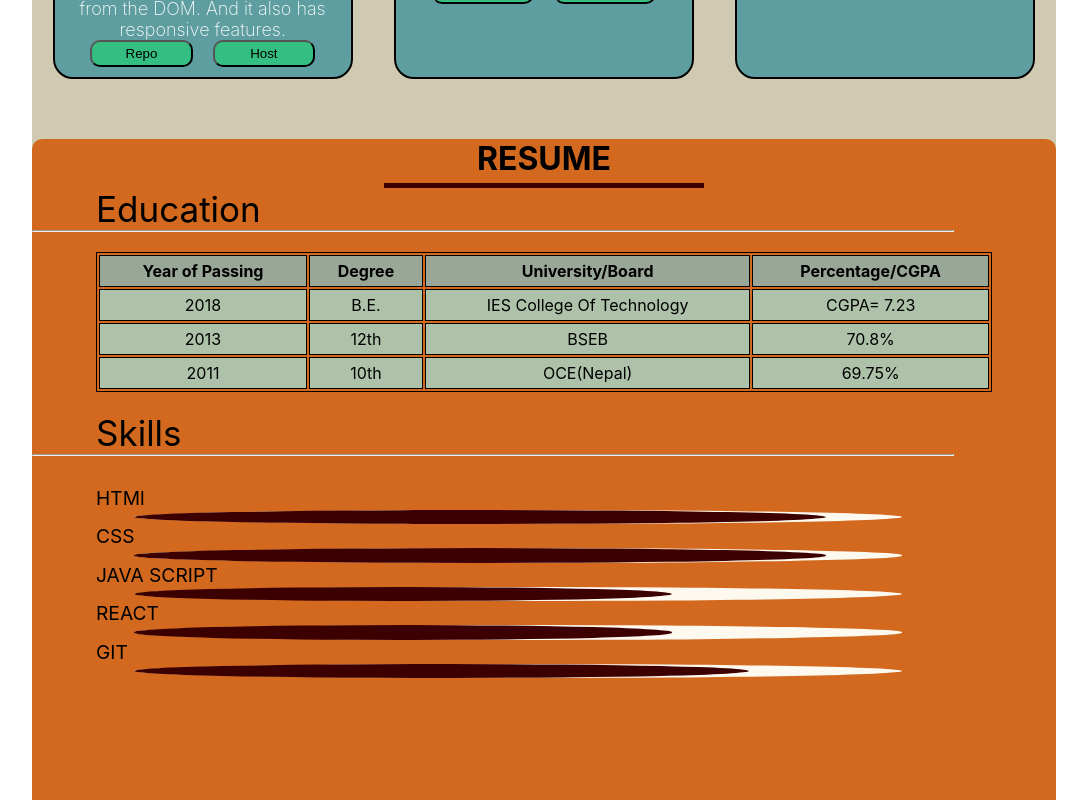
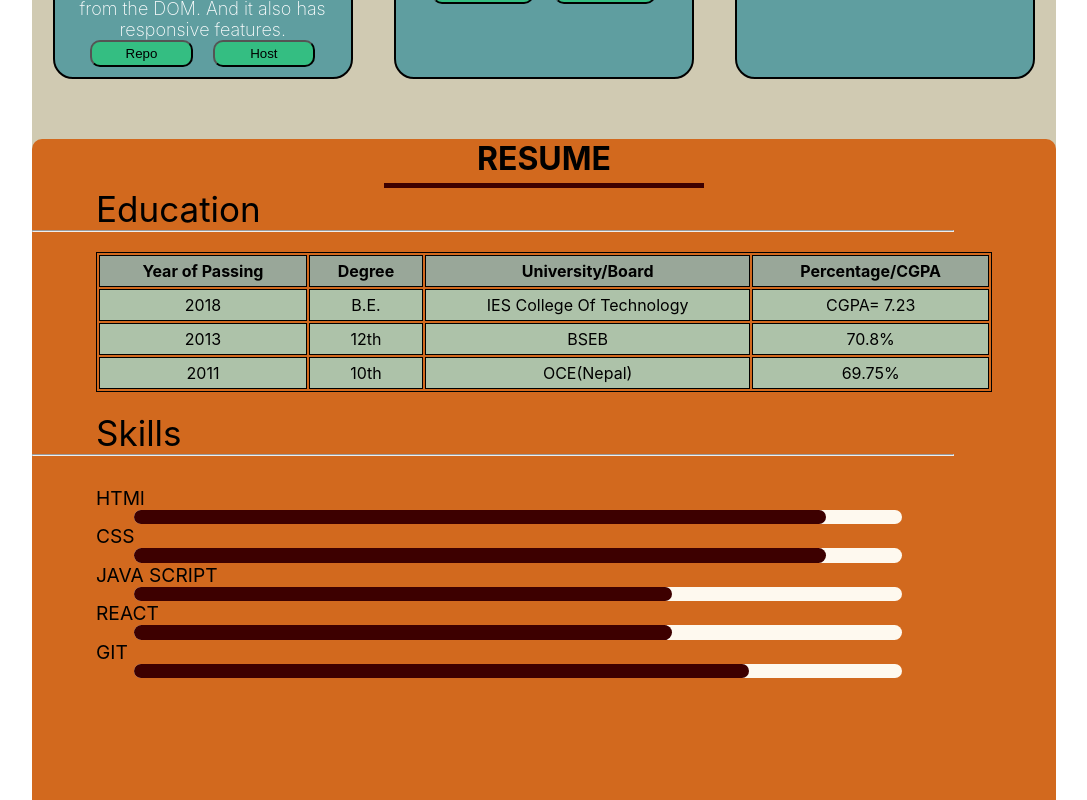
Before and after one commit to Bik-18/portfolio-application, a React (Create React App) app: page / in a window 1280 px wide. Shown: the part 1140-1940 px from the top of the page, without its empty margins (96-1183 px from the left). Built offline with nearby package versions, Linux system fonts and the light colour scheme.

Commit message:
version 2

```diff
--- a/src/components/NavBar.css
+++ b/src/components/NavBar.css
@@ -81,7 +81,7 @@ nav a.active,nav a:hover{
         margin-right: 25px;
         line-height: 83px;
     }
-    ul{
+    nav ul{
         position: fixed;
         width:100vw;
         height: 100vh;
--- a/src/components/pages/Resume.css
+++ b/src/components/pages/Resume.css
@@ -1,5 +1,5 @@
 #resume{
-    height: 100vh;
+    min-height: 100vh;
     background-color: chocolate;
     width: 80vw;
     color: black;
@@ -79,14 +79,14 @@ li{
 }
 .ranger{
     margin-top: 30px;
-    list-style: none;
+    /* list-style: none; */
     margin-left: 5vw;
 }
 .empty-box{
     width: 80%;
     height: .9rem;
     background-color: #FEF9EF;
-    border-radius: 50%;
+    border-radius: 10px;
     margin-left: 3vw;
     position: relative;
 }
@@ -94,7 +94,7 @@ li{
     position: absolute;
     height: 100%;
     background-color: #3D0000;
-    border-radius: 50%;
+    border-radius: 10px;
 }
 .empty-box  .html{
     width: 90%;
@@ -115,6 +115,9 @@ li{
 
 
 @media screen and (max-width : 500px) {
+    #resume{
+        height: 118vh;
+    }
     #resume h1{
         width: 45vw;
         font-size: 23px;
@@ -128,4 +131,5 @@ li{
     .www{
         display: block;
     }
+
 }
```
